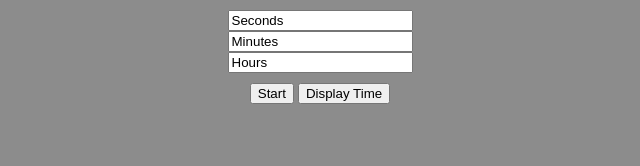
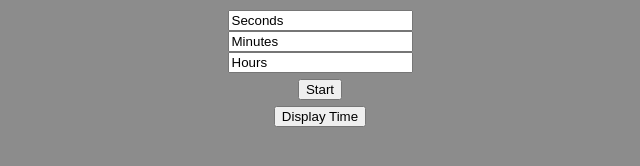
Before and after one commit to Treeandarock/Timer, a plain HTML site: page index.html in a window 1280 px wide. Shown: the whole page, without its empty margins (320-960 px from the left). Drawn offline with Linux system fonts and the light colour scheme.

Commit message:
Add files via upload

```diff
--- a/index.css
+++ b/index.css
@@ -6,3 +6,13 @@ div {
 body {
     background-color: rgb(140, 140, 140);
 }
+
+#Button1 {
+    margin-top: 6px;
+    text-align: center;
+}
+
+#Button2 {
+    margin-top: 6px;
+    text-align: center;
+}
--- a/index.html
+++ b/index.html
@@ -15,9 +15,11 @@
     <input type="text" id="Hours" value="Hours"><br>
 
     </div>
-    <div>
-    <button onclick="TimerStart()">Start</button>
-    <button onclick="setInterval(Update, 10)">Display Time</button>
+    <div id="Button1">
+    <button onclick="TimerStart()">Start</button><br>
+    </div>
+    <div id="Button2">
+    <button onclick="setInterval(Update, 10)">Display Time</button><br>
     </div>
 </body>
 </html>
--- a/index.js
+++ b/index.js
@@ -1,7 +1,3 @@
-let StartTime
-let Minutes = 0
-let Hours = 0
-
 function TimerStart(){
     StartTime = Date.now()
     Seconds = EndTime - StartTime
```
